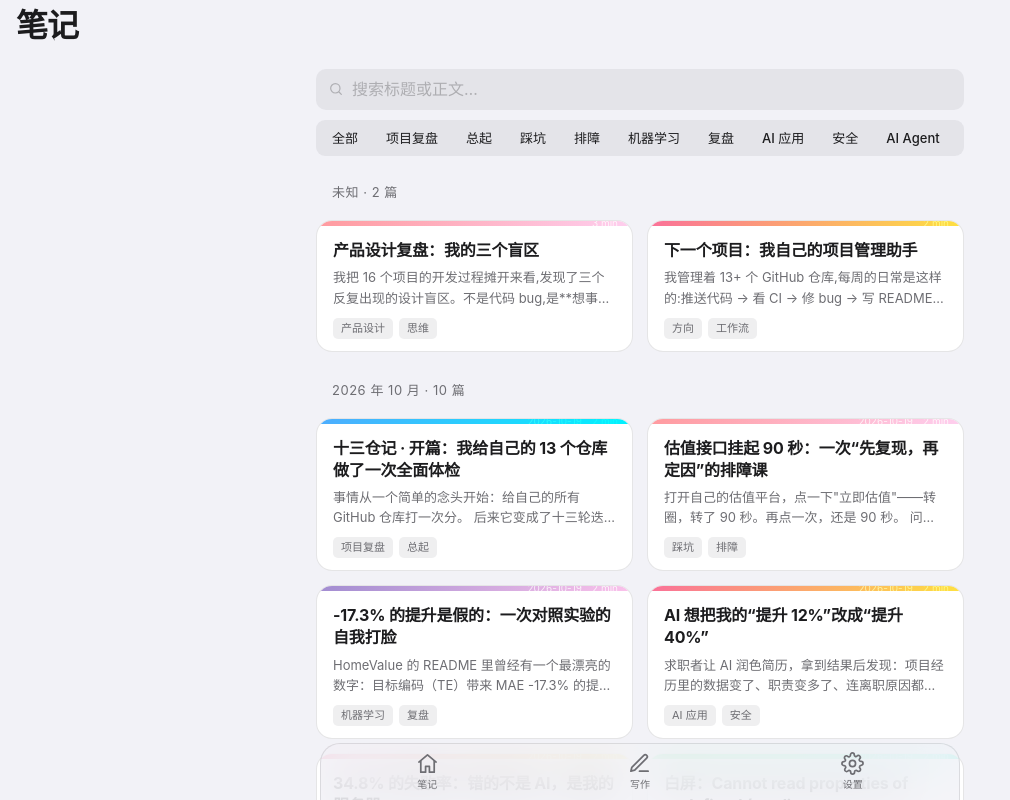
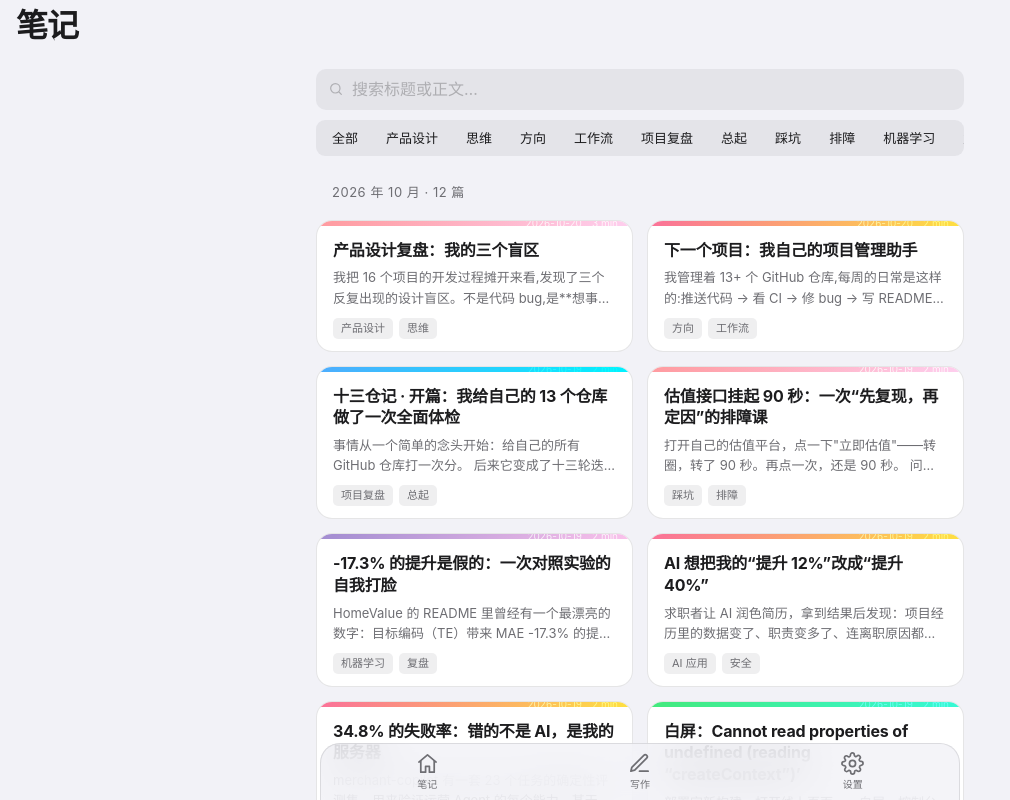
Before and after one commit to wjh941/miniflow, a React (Vite) app: page /#/ in a window 1280 px wide. Shown: the top 800 px of the page, without its empty margins (0-1010 px from the left). Built offline with nearby package versions, Linux system fonts and the light colour scheme.

Commit message:
fix: 设计复盘和方向文章的字段名 date→createdAt 对齐

```diff
--- a/src/content/posts.js
+++ b/src/content/posts.js
@@ -388,7 +388,7 @@ sudo apt-get install -y libegl1 libgl1 libxkbcommon0 libdbus-1-3 libfontconfig1
     id: 'c_design_review',
     title: '产品设计复盘：我的三个盲区',
     tags: ['产品设计', '思维'],
-    date: '2026-10-20',
+    createdAt: '2026-10-20',
     content: `我把 16 个项目的开发过程摊开来看,发现了三个反复出现的设计盲区。不是代码 bug,是**想事情的方式**有问题。
 
 ## 盲区一：先写代码,后想边界
@@ -432,7 +432,7 @@ yunfan-admin 做了命令面板、多标签页、图表下钻。但作为作品
     id: 'c_direction_pm',
     title: '下一个项目：我自己的项目管理助手',
     tags: ['方向', '工作流'],
-    date: '2026-10-20',
+    createdAt: '2026-10-20',
     content: `我管理着 13+ 个 GitHub 仓库,每周的日常是这样的:推送代码 → 看 CI → 修 bug → 写 README → 截图 → 更新备份 → 检查图片路径。这些事里有很多重复劳动——所以我决定做一个属于自己的项目管理助手。
 
 ## 要解决什么
```
